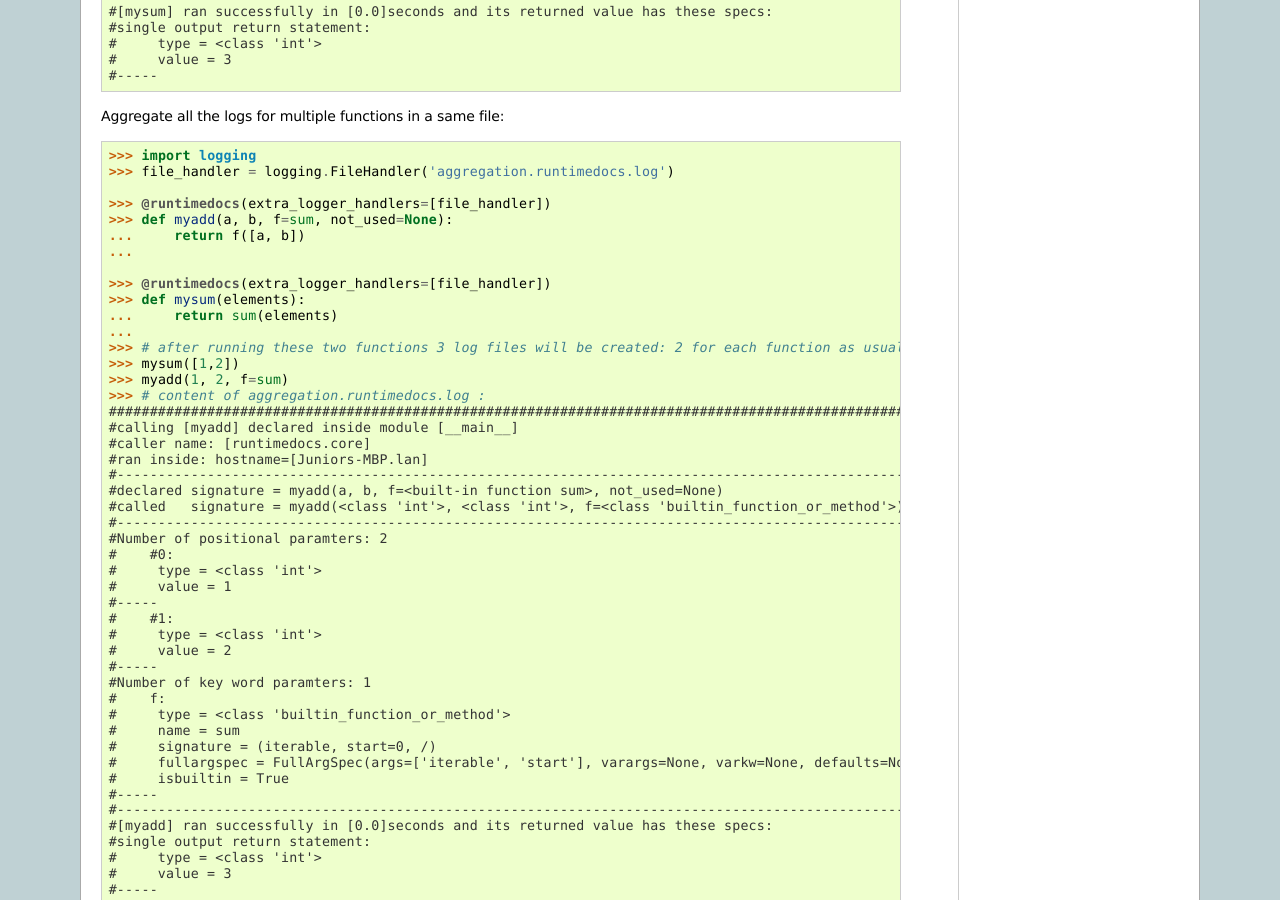
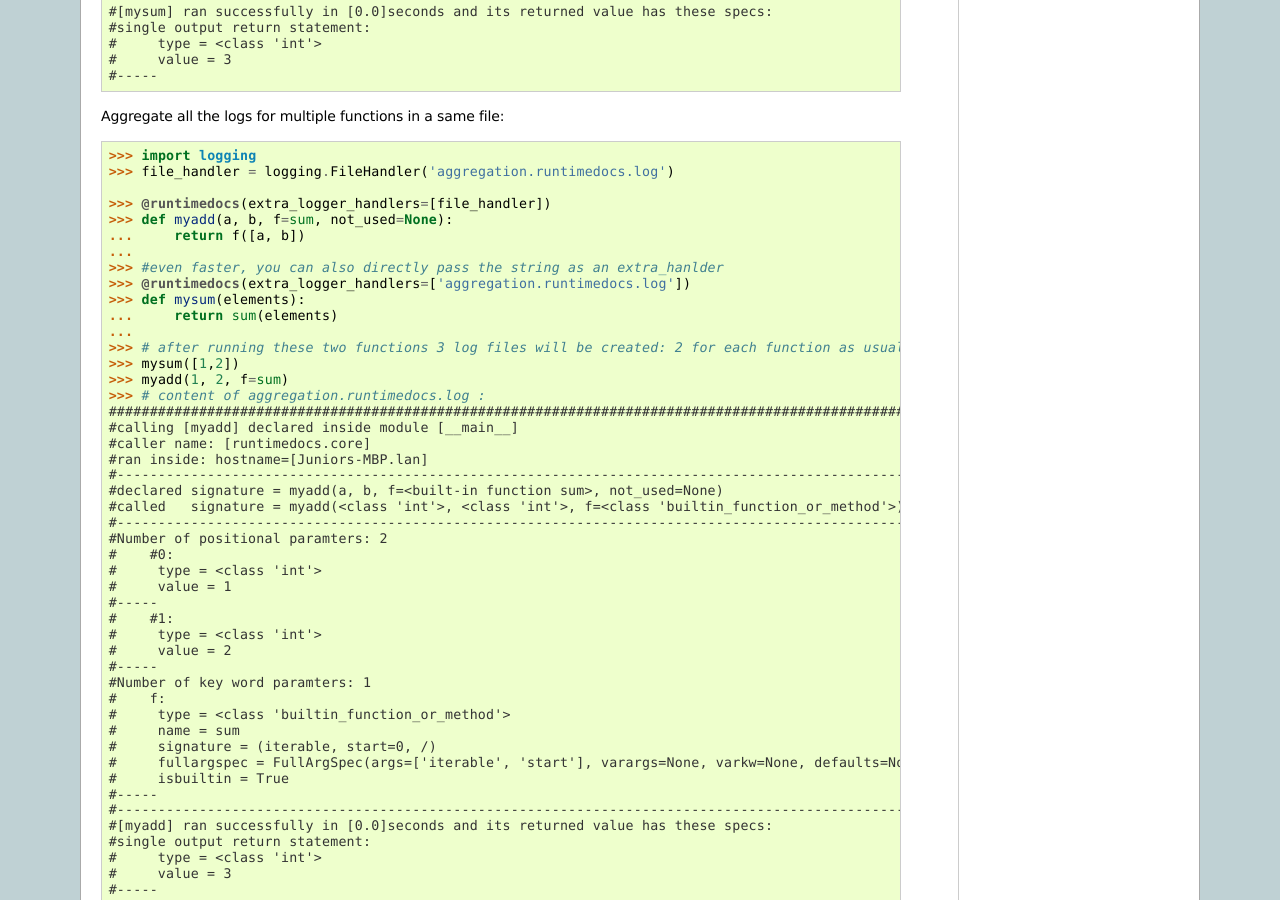
Before and after one commit to junteudjio/runtimedocs, a Sphinx documentation site: the page built from docs/source/index.rst, in a window 1280 px wide and 900 px high, scrolled down 3943 px. Built offline with Sphinx 7.4.7, drawn with Linux system fonts in a browser that asks for light colours.

Commit message:
update docs; mention string extra_handler feature

```diff
--- a/README.rst
+++ b/README.rst
@@ -267,7 +267,7 @@ Aggregate all the logs for multiple functions in a same file:
     >>> def myadd(a, b, f=sum, not_used=None):
     ...     return f([a, b])
     ...
-
+    >>> #even faster, you can also directly pass the string as an extra_hanlder
     >>> @runtimedocs(extra_logger_handlers=[file_handler])
     >>> def mysum(elements):
     ...     return sum(elements)
--- a/docs/source/index.rst
+++ b/docs/source/index.rst
@@ -269,8 +269,8 @@ Aggregate all the logs for multiple functions in a same file:
     >>> def myadd(a, b, f=sum, not_used=None):
     ...     return f([a, b])
     ...
-
-    >>> @runtimedocs(extra_logger_handlers=[file_handler])
+    >>> #even faster, you can also directly pass the string as an extra_hanlder
+    >>> @runtimedocs(extra_logger_handlers=['aggregation.runtimedocs.log'])
     >>> def mysum(elements):
     ...     return sum(elements)
     ...
```
